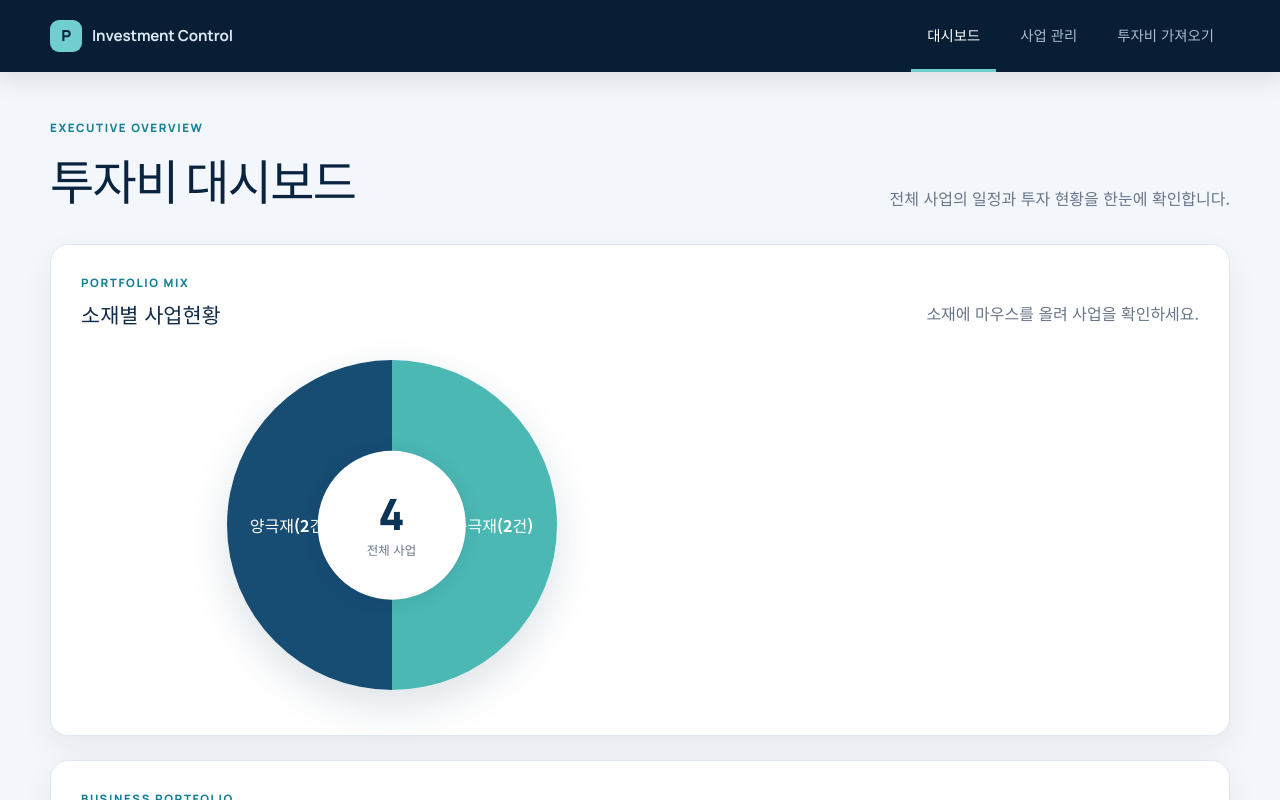
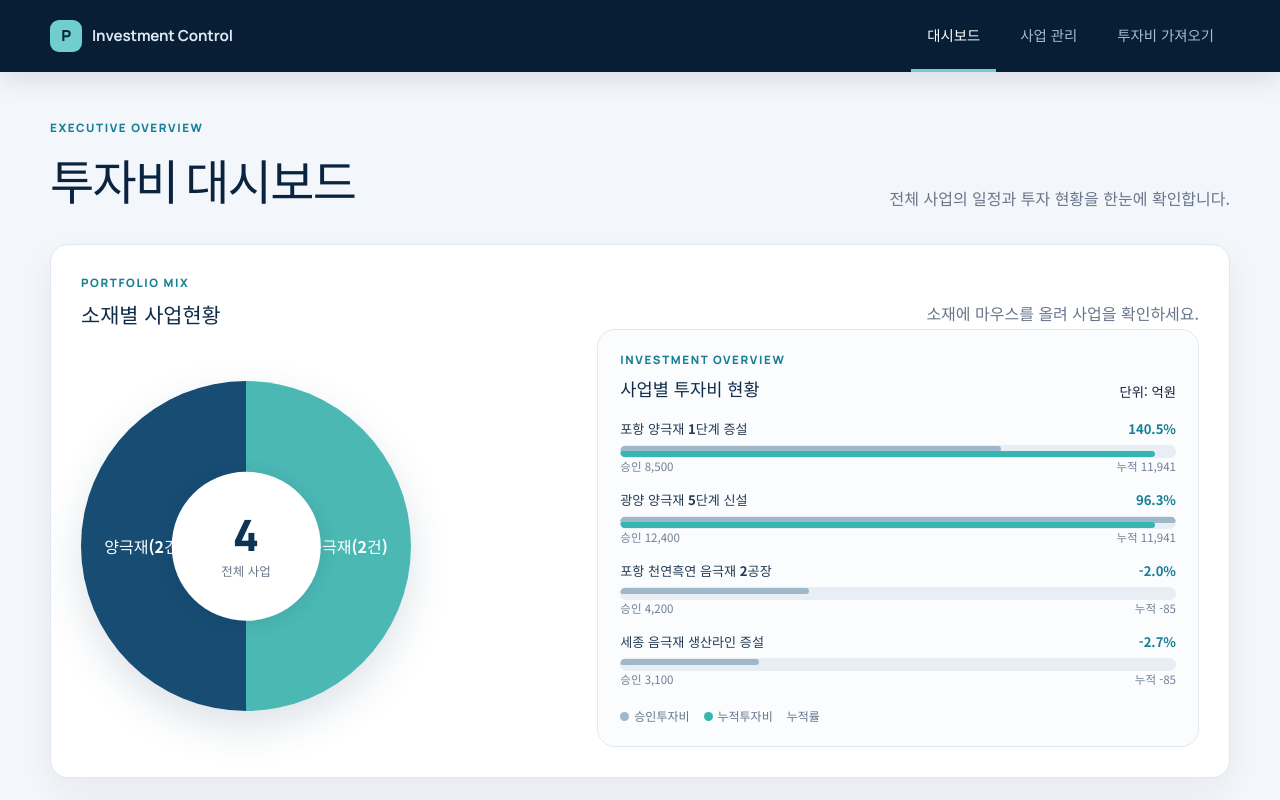
Before and after one commit to hwannee1078/Investment-Control-Dashboard, a React (Vite) app: page /login in a window 1280 px wide. Both pictures are taken after typing "Sample", "Sample123" into the empty fields and a click on the button "로그인". Shown: the top 800 px of the page. Built offline with nearby package versions, Linux system fonts and the light colour scheme.

Commit message:
feat: add project investment bar chart to dashboard

```diff
--- a/src/features/dashboard/DashboardPage.tsx
+++ b/src/features/dashboard/DashboardPage.tsx
@@ -61,12 +61,15 @@ export default function DashboardPage() {
               : '소재에 마우스를 올려 사업을 확인하세요.'}
           </p>
         </div>
+        <div className="portfolio-overview">
           <MaterialDonut
             counts={counts}
             projectsByMaterial={dashboard.projectsByMaterial}
             onMaterialHover={setHoveredMaterial}
             onProjectSelect={(projectId) => navigate(`/projects/${projectId}`)}
           />
+          <InvestmentBarChart projects={dashboard.projects} summaries={dashboard.summaries} />
+        </div>
       </section>
 
       <section className="dashboard-panel business-list-panel" aria-labelledby="business-list-title">
@@ -134,6 +137,11 @@ export default function DashboardPage() {
   )
 }
 
+function InvestmentBarChart({ projects, summaries }: { projects: Project[]; summaries: Map<string, InvestmentSummary> }) {
+  const max = Math.max(1, ...projects.map((project) => Math.max(project.approvalBudget ?? 0, summaries.get(project.id)?.cumulativeTotal ?? 0)))
+  return <section className="investment-bar-chart" aria-labelledby="investment-bar-chart-title"><div className="panel-heading"><div><p className="eyebrow">Investment Overview</p><h3 id="investment-bar-chart-title">사업별 투자비 현황</h3></div><small>단위: 억원</small></div><div className="investment-bar-list">{projects.map((project) => { const approval = project.approvalBudget ?? 0; const cumulative = summaries.get(project.id)?.cumulativeTotal ?? 0; const rate = approval > 0 ? cumulative / approval * 100 : null; return <div className="investment-bar-row" key={project.id}><div className="investment-bar-label">{project.name}<span>{rate === null ? '-' : `${rate.toFixed(1)}%`}</span></div><div className="investment-bar-track"><i className="investment-bar investment-bar--approval" style={{ width: `${approval / max * 100}%` }} /><i className="investment-bar investment-bar--cumulative" style={{ width: `${cumulative / max * 100}%` }} /></div><div className="investment-bar-values"><span>승인 {Math.round(approval / 100000000).toLocaleString()}</span><span>누적 {Math.round(cumulative / 100000000).toLocaleString()}</span></div></div>})}</div><div className="investment-bar-legend"><span><i className="legend-dot legend-dot--approval" />승인투자비</span><span><i className="legend-dot legend-dot--cumulative" />누적투자비</span><strong>누적률</strong></div></section>
+}
+
 function InvestmentSummaryCell({
   project,
   summary,
--- a/src/styles/app.css
+++ b/src/styles/app.css
@@ -591,6 +591,34 @@ a {
   font-weight: 700;
 }
 
+.portfolio-overview {
+  display: grid;
+  grid-template-columns: minmax(330px, 0.9fr) minmax(420px, 1.1fr);
+  gap: 24px;
+  align-items: center;
+}
+
+.investment-bar-chart {
+  padding: 22px;
+  border: 1px solid #e4e9ef;
+  border-radius: 18px;
+  background: #fbfcfe;
+}
+
+.investment-bar-chart h3 { margin: 0; color: #102c49; font-size: 1.1rem; }
+.investment-bar-list { display: grid; gap: 16px; margin-top: 18px; }
+.investment-bar-label { display: flex; justify-content: space-between; gap: 12px; color: #243b53; font-size: 0.82rem; font-weight: 700; }
+.investment-bar-label span { color: #178096; }
+.investment-bar-track { position: relative; height: 13px; margin-top: 7px; overflow: hidden; border-radius: 999px; background: #e8eef4; }
+.investment-bar { position: absolute; left: 0; display: block; height: 6px; border-radius: 999px; }
+.investment-bar--approval { top: 1px; background: #9eb7c9; }
+.investment-bar--cumulative { bottom: 1px; background: #35b6b0; }
+.investment-bar-values { display: flex; justify-content: space-between; color: #718096; font-size: 0.72rem; }
+.investment-bar-legend { display: flex; gap: 14px; margin-top: 20px; color: #64748b; font-size: 0.75rem; }
+.legend-dot { display: inline-block; width: 9px; height: 9px; margin-right: 5px; border-radius: 50%; }
+.legend-dot--approval { background: #9eb7c9; }
+.legend-dot--cumulative { background: #35b6b0; }
+
 .project-facts__investment dd {
   font-size: 1.05rem;
 }
@@ -1025,6 +1053,8 @@ tbody th {
     padding-top: 24px;
   }
 
+  .portfolio-overview { grid-template-columns: 1fr; }
+
   .project-hover-list {
     width: 100%;
     margin-top: 28px;
```
Lines whose indentation alone changed are shown as unchanged.
